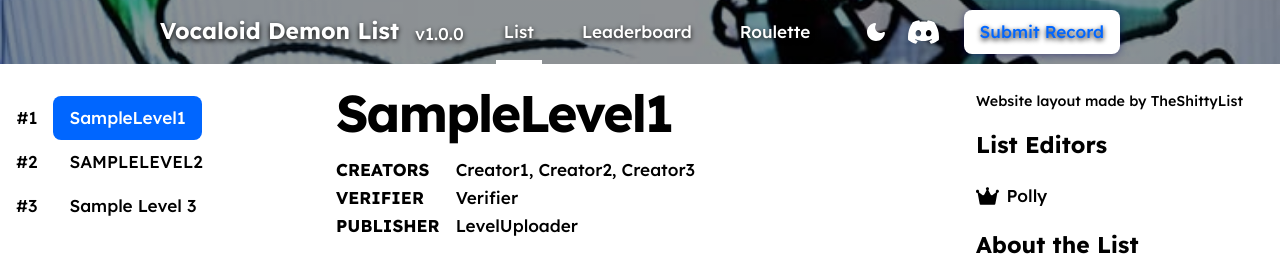
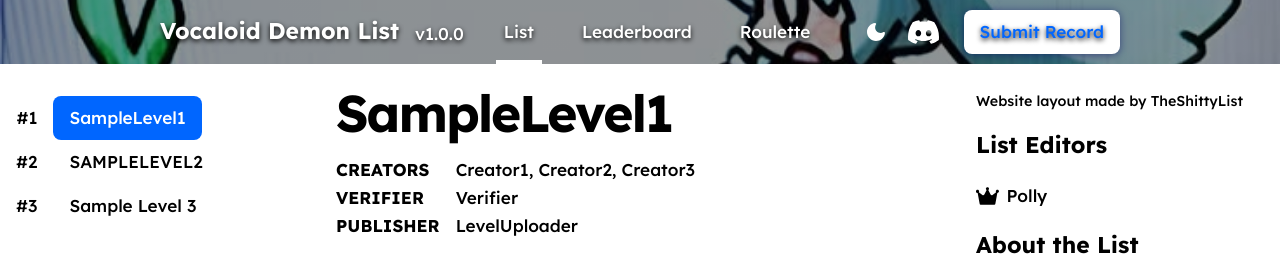
Before and after one commit to p0IIy/Vocaloid-Demon-List, a plain HTML site: page index.html in a window 1280 px wide. Shown: the top 256 px of the page. Drawn offline with nearby package versions, Linux system fonts and the light colour scheme.

Commit message:
Adjust header banner image position upward

```diff
--- a/css/main.css
+++ b/css/main.css
@@ -55,7 +55,7 @@ header {
         linear-gradient(rgba(0, 0, 0, 0.42), rgba(0, 0, 0, 0.42)),
         url("../image_2026-11-22_231118859.png");
     background-size: cover;
-    background-position: center 55%;
+    background-position: center 45%;
     background-repeat: no-repeat;
     color: white;
 }
```
